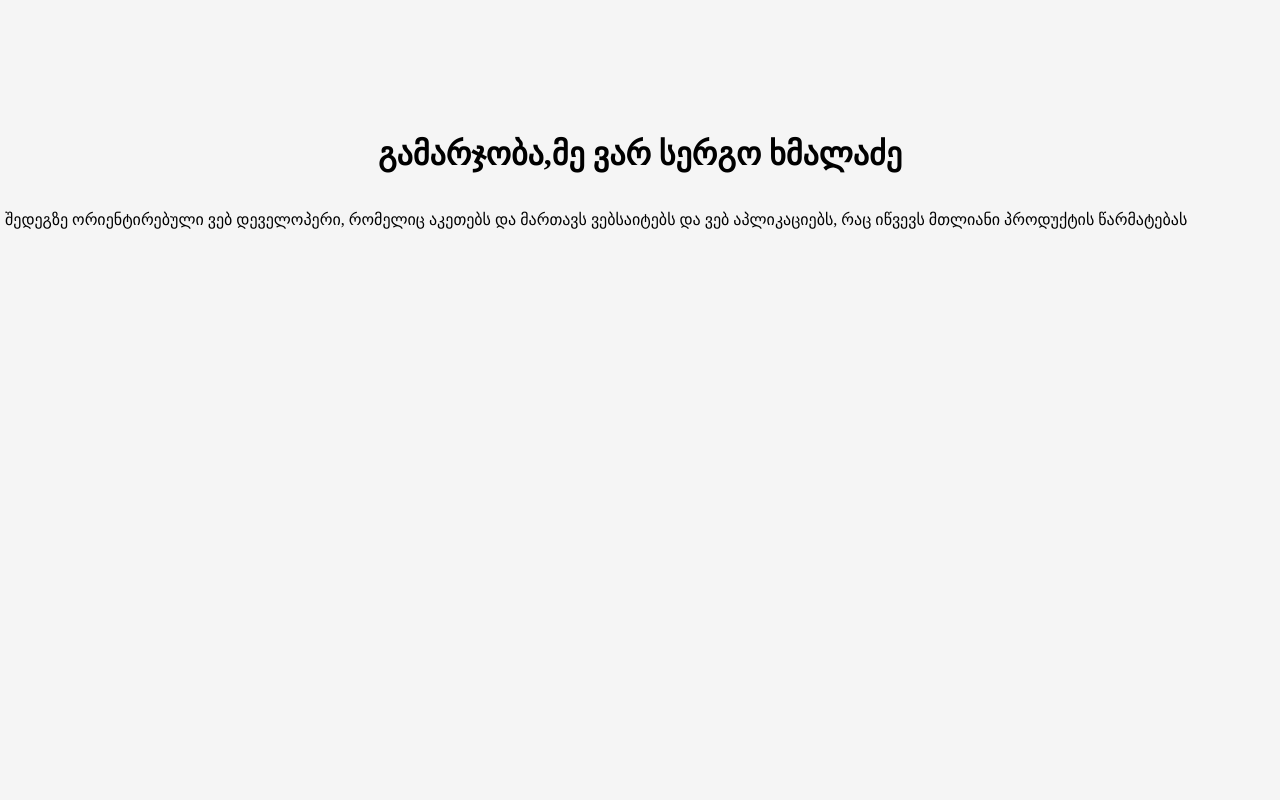
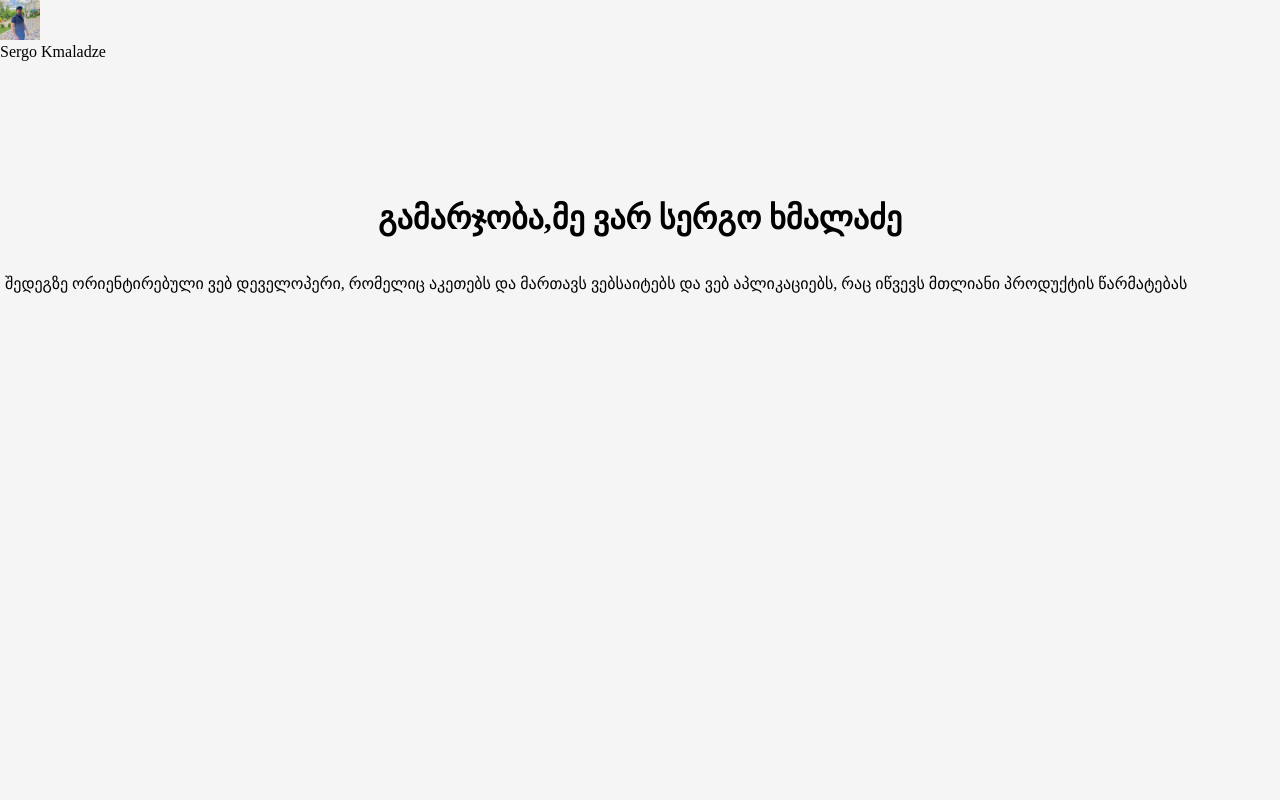
Before and after one commit to sergokhmaladze/portfolio-site, a Next.js app: page / in a window 1280 px wide. Shown: the top 800 px of the page. Built offline with nearby package versions, Linux system fonts and the light colour scheme.

Commit message:
adding navbar component without styling

```diff
--- /dev/null
+++ b/app/components/burgerMenu/index.tsx
@@ -0,0 +1 @@
+'use client';
--- /dev/null
+++ b/app/components/navbar/index.tsx
@@ -0,0 +1,25 @@
+'use client';
+import React from "react";
+import styles from './styles.module.css';
+import Link from "next/link";
+import Image from "next/image";
+
+function NavBar(): React.JSX.Element{
+  return(
+    <header className={styles.container}>
+      <div className={styles.container__menu}>
+        <Link href="/" className={styles.container__logo}>
+          <Image
+            src="/me.jpg"
+            alt="My logo"
+            width={40}
+            height={40}
+          />
+        </Link>
+        <p className={styles.container__name}>Sergo Kmaladze</p>
+      </div>
+    </header>
+  )
+}
+
+export default NavBar;
--- a/app/layout.tsx
+++ b/app/layout.tsx
@@ -1,8 +1,7 @@
 'use client';
-import Link from "next/link";
 import './reset.css';
 import Footer from "./components/footer";
-// import ButtonForSidebar from "./components/sidebarBu/button";
+import NavBar from './components/navbar';
 
 export default function RootLayout({
   children,
@@ -12,7 +11,7 @@ export default function RootLayout({
   return (
     <html lang="en">
       <body >
-        {/* <ButtonForSidebar></ButtonForSidebar> */}
+        <NavBar></NavBar>
         {children}
         <Footer></Footer>
       </body>
```
Also changed, not shown: app/components/burgerMenu/styles.module.css (added), app/components/navbar/styles.module.css (added), public/me.jpg (added).
